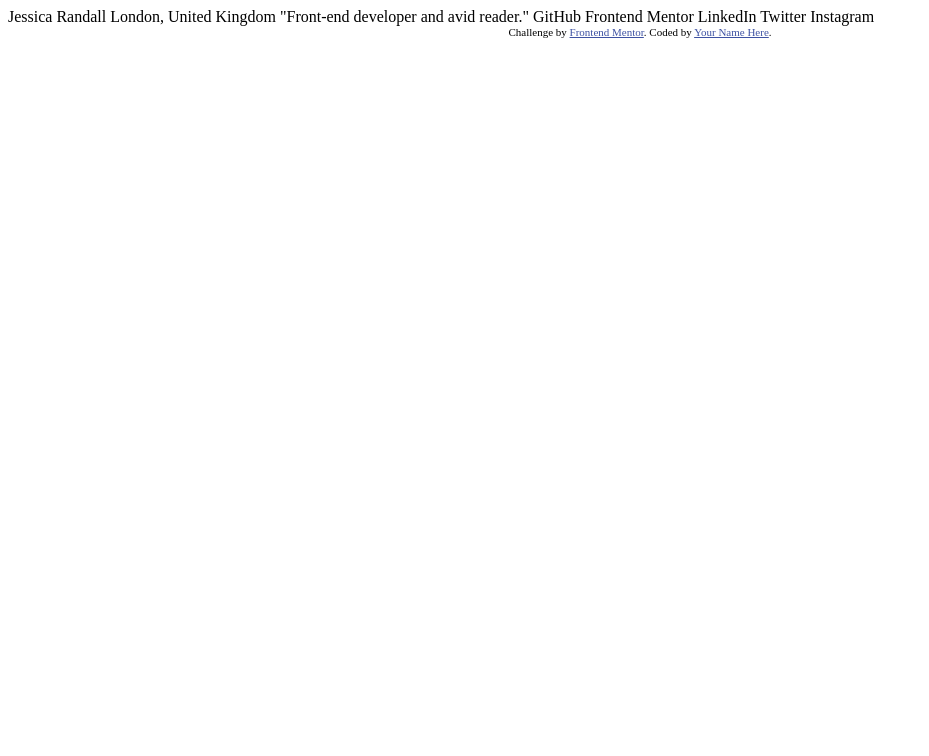
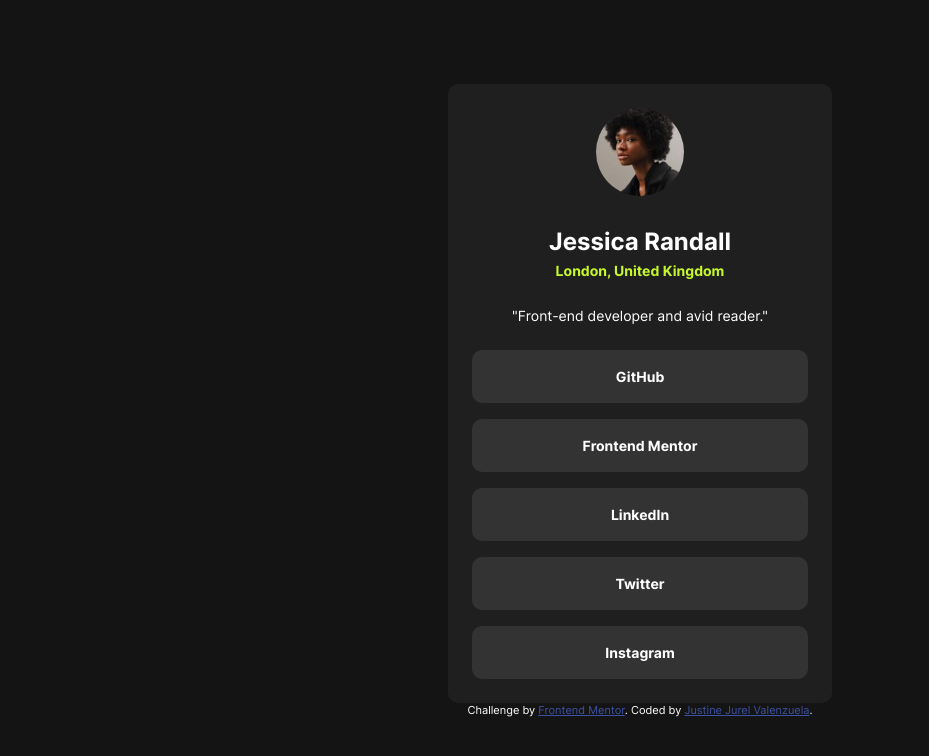
Before and after one commit to valenzuelajustinejurel/frontend-mentor-challenges, a plain HTML site: page social-links-profile/index.html in a window 1280 px wide. Shown: the whole page, without its empty margins (0-929 px from the left). Drawn offline with Linux system fonts and the light colour scheme.

Commit message:
style: add design on the project with hover on the btns

```diff
--- a/social-links-profile/index.html
+++ b/social-links-profile/index.html
@@ -1,34 +1,78 @@
-<!DOCTYPE html>
+<!doctype html>
 <html lang="en">
   <head>
-  <meta charset="UTF-8">
-  <meta name="viewport" content="width=device-width, initial-scale=1.0"> <!-- displays site properly based on user's device -->
+    <meta charset="UTF-8" />
+    <meta name="viewport" content="width=device-width, initial-scale=1.0" />
+    <!-- displays site properly based on user's device -->
 
-  <link rel="icon" type="image/png" sizes="32x32" href="./assets/images/favicon-32x32.png">
+    <link
+      rel="icon"
+      type="image/png"
+      sizes="32x32"
+      href="./assets/images/favicon-32x32.png"
+    />
+    <link rel="stylesheet" href="style.css" />
 
     <title>Frontend Mentor | Social links profile</title>
 
     <!-- Feel free to remove these styles or customise in your own stylesheet 👍 -->
     <style>
-    .attribution { font-size: 0.6875rem; text-align: center; }
-    .attribution a { color: hsl(228, 45%, 44%); }
+      .attribution {
+        font-size: 0.6875rem;
+        text-align: center;
+      }
+      .attribution a {
+        color: hsl(228, 45%, 44%);
+      }
     </style>
   </head>
   <body>
+    <div class="card">
+      <img
+        src="./assets/images/avatar-jessica.jpeg"
+        alt="image of Jessica Randall"
+        width="88"
+        ,
+        height="88"
+      />
+      <h1 class="text-preset-1 card__title">Jessica Randall</h1>
+      <p class="text-preset-2-bold card__subtitle card__padding">
+        London, United Kingdom
+      </p>
+      <p class="text-preset-2 card__slogan card__padding">
+        "Front-end developer and avid reader."
+      </p>
 
-  Jessica Randall
-  London, United Kingdom
-  "Front-end developer and avid reader."
-
-  GitHub
-  Frontend Mentor
-  LinkedIn
-  Twitter
-  Instagram
+      <nav class="btn">
+        <ul>
+          <li>
+            <a href="http://" class="btn__link text-preset-2-bold">GitHub</a>
+          </li>
+          <li>
+            <a href="http://" class="btn__link text-preset-2-bold"
+              >Frontend Mentor</a
+            >
+          </li>
+          <li>
+            <a href="http://" class="btn__link text-preset-2-bold">LinkedIn</a>
+          </li>
+          <li>
+            <a href="http://" class="btn__link text-preset-2-bold">Twitter</a>
+          </li>
+          <li>
+            <a href="http://" class="btn__link text-preset-2-bold">Instagram</a>
+          </li>
+        </ul>
+      </nav>
+    </div>
 
     <footer class="attribution">
-    Challenge by <a href="https://www.frontendmentor.io?ref=challenge">Frontend Mentor</a>.
-    Coded by <a href="#">Your Name Here</a>.
+      Challenge by
+      <a href="https://www.frontendmentor.io?ref=challenge">Frontend Mentor</a>.
+      Coded by
+      <a href="https://www.frontendmentor.io/profile/valenzuelajustinejurel"
+        >Justine Jurel Valenzuela</a
+      >.
     </footer>
   </body>
 </html>
--- /dev/null
+++ b/social-links-profile/style.css
@@ -0,0 +1,133 @@
+@font-face {
+  font-family: 'Inter';
+  src: url(./assets/fonts/Inter-VariableFont_slnt\,wght.ttf) format('truetype');
+}
+
+:root {
+  /* COLORS */
+  --color-grey-900: #141414;
+  --color-grey-800: #1f1f1f;
+  --color-grey-700: #333333;
+
+  --color-green: #c4f82a;
+  --color-white: #fff;
+
+  --color-background: var(--color-grey-900);
+  --color-surface: var(--color-grey-800);
+  --color-btn: var(--color-grey-700);
+  --color-text: var(--color-white);
+  --color-accent: var(--color-green);
+
+  --font-family: 'Inter', sans-serif;
+
+  --text-preset-1-size: 24px;
+  --text-preset-1-lh: 1.5;
+  --text-preset-1-ls: 0px;
+  --text-preset-1-fw: 700;
+
+  --text-preset-2-size: 14px;
+  --text-preset-2-lh: 1.5;
+  --text-preset-2-ls: 0px;
+  --text-preset-2-fw: 400;
+
+  --text-preset-2-bold-size: 14px;
+  --text-preset-2-bold-lh: 1.5;
+  --text-preset-2-bold-ls: 0px;
+  --text-preset-2-bold-fw: 700;
+
+  --spacing-800: 40px;
+  --spacing-300: 24px;
+  --spacing-200: 16px;
+  --spacing-150: 12px;
+  --spacing-100: 8px;
+  --spacing-50: 4px;
+}
+
+.text-preset-1 {
+  font-weight: var(--text-preset-1-fw);
+  font-size: var(--text-preset-1-size);
+  line-height: var(--text-preset-1-lh);
+  letter-spacing: var(--text-preset-1-ls);
+}
+
+.text-preset-2 {
+  font-weight: var(--text-preset-2-fw);
+  font-size: var(--text-preset-2-size);
+  line-height: var(--text-preset-2-lh);
+  letter-spacing: var(--text-preset-2-ls);
+}
+
+.text-preset-2-bold {
+  font-weight: var(--text-preset-2-bold-fw);
+  font-size: var(--text-preset-2-bold-size);
+  line-height: var(--text-preset-2-bold-lh);
+  letter-spacing: var(--text-preset-2-bold-ls);
+}
+
+*,
+*::before,
+*::after {
+  box-sizing: border-box;
+  padding: 0;
+  margin: 0;
+}
+
+body {
+  height: 100vh;
+  font-family: var(--font-family);
+  background-color: var(--color-background);
+  display: flex;
+  flex-direction: column;
+  justify-content: center;
+  align-items: center;
+  color: var(--color-text);
+}
+
+.card {
+  width: clamp(327px, 80vw, 384px);
+  background-color: var(--color-surface);
+  text-align: center;
+  padding: var(--spacing-300);
+  border-radius: 10px;
+}
+
+img {
+  border-radius: 50%;
+}
+
+ul {
+  list-style-type: none;
+  padding: 0;
+  margin: 0;
+}
+
+.btn__link {
+  text-decoration: none;
+  display: block;
+  color: inherit;
+  background-color: var(--color-grey-700);
+  padding: var(--spacing-200) 0;
+  border-radius: 10px;
+}
+
+.btn__link:hover,
+.btn__link:focus,
+.btn__link:active {
+  background-color: var(--color-green);
+  color: var(--color-grey-700);
+  cursor: pointer;
+}
+
+.btn ul > li:not(:last-child) {
+  margin-bottom: var(--spacing-200);
+}
+.card__title {
+  padding-top: var(--spacing-300);
+}
+.card__subtitle {
+  color: var(--color-green);
+}
+
+.card__padding {
+  padding-bottom: var(--spacing-300);
+}
```
Lines whose indentation alone changed are shown as unchanged.
